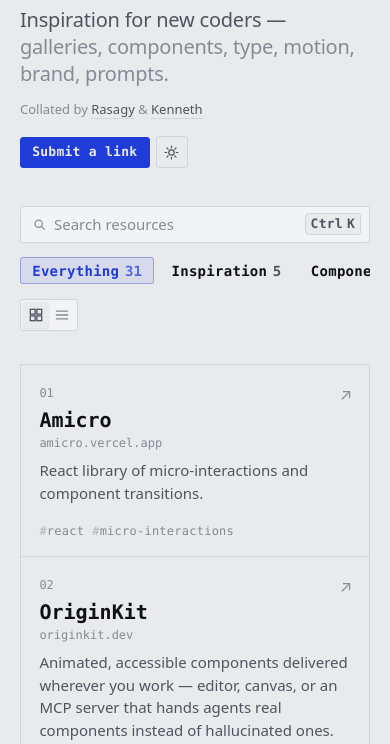
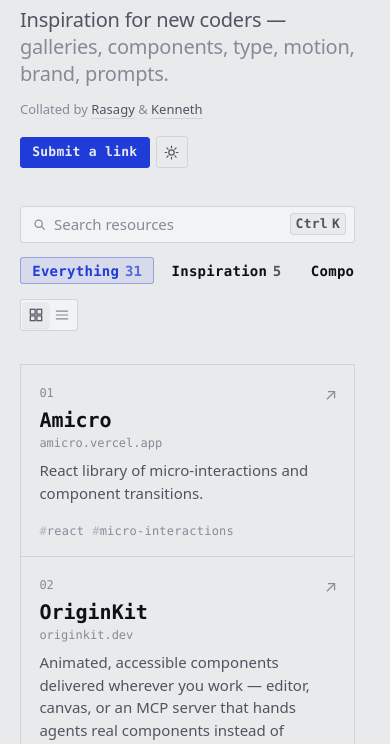
Before and after one commit to rasagy/awesome-ai-design-resources, a plain HTML site: page index.html in a window 390 px wide. Shown: the part 100-844 px from the top of the page. Drawn offline with Linux system fonts and the light colour scheme; a web font is replaced by a local one.

Commit message:
Update styles.css

```diff
--- a/assets/styles.css
+++ b/assets/styles.css
@@ -66,7 +66,10 @@
 
 * { box-sizing: border-box; }
 
-html { -webkit-text-size-adjust: 100%; }
+html {
+  -webkit-text-size-adjust: 100%;
+  scrollbar-gutter: stable;
+}
 
 body {
   margin: 0;
@@ -345,6 +348,8 @@
   background: var(--paper);
   box-shadow: 0 1px 2px rgba(0, 0, 0, 0.09);
   transition: transform 0.26s cubic-bezier(0.32, 0.72, 0.24, 1);
+  will-change: transform;
+  backface-visibility: hidden;
 }
 .view[data-active="list"]::before { transform: translateX(100%); }
 .view__btn {
@@ -361,16 +366,19 @@
   background: none;
   color: var(--ink-3);
   cursor: pointer;
-  transition: color 0.16s, background 0.16s;
+  /* matches the thumb, so the icon's colour settles as the thumb arrives */
+  transition: color 0.26s cubic-bezier(0.32, 0.72, 0.24, 1);
 }
-.view__btn svg { stroke-width: 1.4; }
 .view__btn svg {
+  display: block;
+  flex: none;
   width: 14px;
   height: 14px;
   fill: none;
   stroke: currentColor;
-  stroke-width: 1.5;
+  stroke-width: 1.4;
   stroke-linecap: round;
+  shape-rendering: geometricPrecision;
 }
 .view__btn:hover { color: var(--ink-2); }
 .view__btn[aria-pressed="true"] { color: var(--ink-2); }
@@ -580,64 +588,11 @@
 }
 
 @media (max-width: 620px) {
-  .controls__inner { padding-block: 0.6rem; }
-  .controls__inner { flex-wrap: wrap; }
+  .controls__inner {
+    padding-block: 0.6rem;
+    flex-wrap: wrap;
+  }
   .search { flex: 1 1 100%; width: auto; }
-  .view {
-  position: relative;
-  display: flex;
-  gap: 0;
-  height: 2rem;              /* matches the search field */
-  padding: 2px;
-  border: 1px solid var(--rule);
-  border-radius: var(--radius);
-  background: var(--paper-2);
-  flex: none;
-}
-
-/* the thumb — one element that slides between the two buttons */
-.view::before {
-  content: "";
-  position: absolute;
-  top: 2px;
-  left: 2px;
-  width: 1.625rem;
-  height: 1.625rem;
-  border-radius: var(--radius-inner);
-  background: var(--paper);
-  box-shadow: 0 1px 2px rgba(0, 0, 0, 0.09);
-  transition: transform 0.26s cubic-bezier(0.32, 0.72, 0.24, 1);
-}
-.view[data-active="list"]::before { transform: translateX(100%); }
-.view__btn {
-  position: relative;
-  z-index: 1;
-  display: inline-flex;
-  align-items: center;
-  justify-content: center;
-  width: 1.625rem;           /* square: 26 × 26 inside a 32px group */
-  height: 1.625rem;
-  padding: 0;
-  border: 0;
-  border-radius: var(--radius-inner);
-  background: none;
-  color: var(--ink-3);
-  cursor: pointer;
-  transition: color 0.16s, background 0.16s;
-}
-.view__btn svg { stroke-width: 1.4; }
-.view__btn svg {
-  width: 14px;
-  height: 14px;
-  fill: none;
-  stroke: currentColor;
-  stroke-width: 1.5;
-  stroke-linecap: round;
-}
-.view__btn:hover { color: var(--ink-2); }
-.view__btn[aria-pressed="true"] { color: var(--ink-2); }
-
-.count { display: none; }
   .masthead__inner { grid-template-columns: minmax(0, 1fr); }
   .masthead__actions { grid-column: 1; grid-row: auto; margin-top: 0.6rem; }
 }
```
